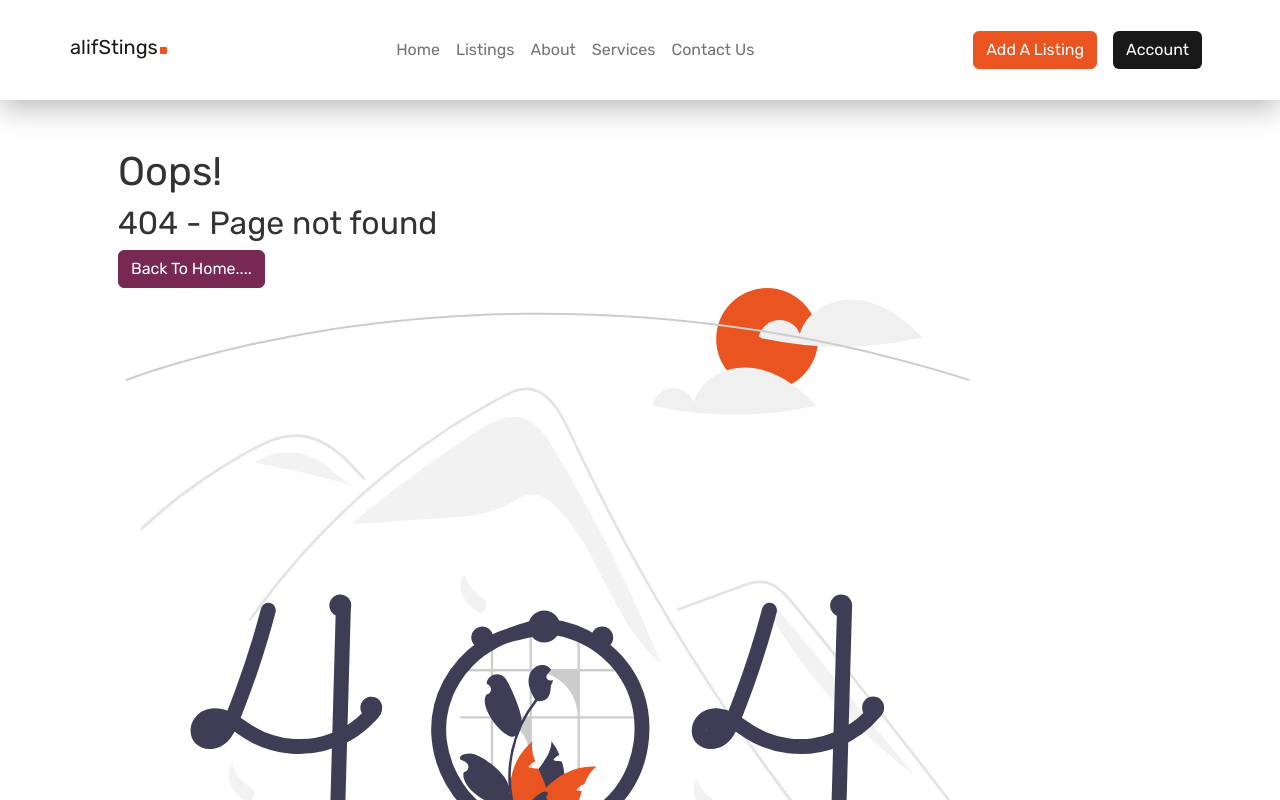
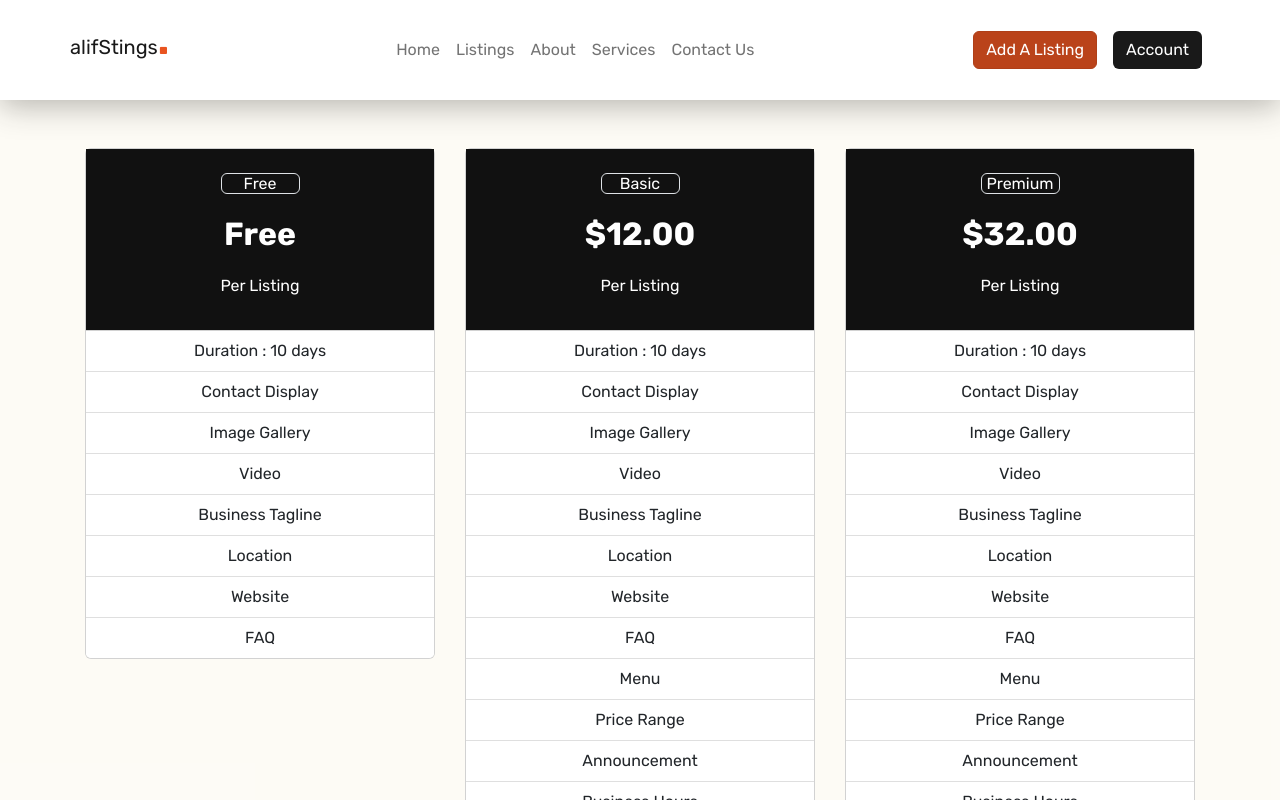
Before and after one commit to abdinaa17/alifStings, a React (Vite) app: page /pricing in a window 1280 px wide. Shown: the top 800 px of the page. Built offline with nearby package versions, Linux system fonts and the light colour scheme.

Commit message:
Got started with the pricing plan page and tweaked some styling site-wide

```diff
--- a/src/App.jsx
+++ b/src/App.jsx
@@ -15,6 +15,7 @@ import {
   RegisterPage,
   ContactPage,
   ServicesPage,
+  PricingPage,
 } from "./pages";
 
 function App() {
@@ -33,6 +34,7 @@ function App() {
           <Route path="register" element={<RegisterPage />} />
           <Route path="contact" element={<ContactPage />} />
           <Route path="services" element={<ServicesPage />} />
+          <Route path="pricing" element={<PricingPage />} />
           <Route path="*" element={<ErrorPage />} />
         </Routes>
         <Footer />
--- a/src/components/Header/Header.jsx
+++ b/src/components/Header/Header.jsx
@@ -33,7 +33,7 @@ const Header = () => {
             </LinkContainer>
           </Nav>
           <Nav className="ms-auto">
-            <LinkContainer to="/new-listing">
+            <LinkContainer to="/pricing">
               <Button
                 variant="primary"
                 className="nav__btn my-2 my-md-0  mx-md-2"
--- a/src/components/Hero/Hero.jsx
+++ b/src/components/Hero/Hero.jsx
@@ -9,6 +9,10 @@ const Hero = () => {
   const [query, setQuery] = useState("");
   const handleSubmit = (e) => {
     e.preventDefault();
+    if (!query) {
+      console.log("Nothing was searched");
+      return;
+    }
     console.log(query);
   };
   return (
--- a/src/components/NewListing/NewListing.jsx
+++ b/src/components/NewListing/NewListing.jsx
@@ -7,6 +7,7 @@ import { useState } from "react";
 import "../NewListing/NewListing.css";
 
 const NewListing = () => {
+  const user = true;
   const [formError, setFormError] = useState(false);
   const [listing, setListing] = useState({
     title: "",
@@ -14,6 +15,8 @@ const NewListing = () => {
     desc: "",
     address: "",
     city: "",
+    phone: "",
+    website: "",
     owner: "",
     featured: false,
   });
@@ -110,9 +113,39 @@ const NewListing = () => {
             />
           </Form.Group>
           <Form.Group className="mb-3">
+            <Form.Label>Phone</Form.Label>
+            <Form.Control
+              type="text"
+              name="owner"
+              value={listing.phone}
+              onChange={handleChange}
+              placeholder="123 456-7890"
+            />
+          </Form.Group>
+          <Form.Group className="mb-3">
+            <Form.Label>Website</Form.Label>
+            <Form.Control
+              type="text"
+              name="owner"
+              value={listing.website}
+              onChange={handleChange}
+              placeholder="www.example.com..."
+            />
+          </Form.Group>
+          <Form.Group className="mb-3">
             <Form.Label>Owner</Form.Label>
             <Form.Control
               type="text"
+              name="owner"
+              value={listing.owner}
+              onChange={handleChange}
+              placeholder="Enter Owner's name..."
+            />
+          </Form.Group>
+          <Form.Group className="mb-3">
+            <Form.Label>Category</Form.Label>
+            <Form.Control
+              type="select"
               name="owner"
               value={listing.owner}
               onChange={handleChange}
@@ -129,7 +162,7 @@ const NewListing = () => {
               label="Check box if you want your listing to be featured"
             />
           </Form.Group>
-          <Button type="submit">Add Your Listing</Button>
+          <Button type="submit">Save and preview</Button>
         </Form>
         {formError && (
           <Alert style={{ maxWidth: "800px" }} className="mt-3 mx-auto">
--- /dev/null
+++ b/src/components/Pricing/Pricing.jsx
@@ -0,0 +1,121 @@
+// Global Imports
+import { Button, Card, Col, ListGroup, Row } from "react-bootstrap";
+
+const pricingPlan = [
+  {
+    id: 1,
+    type: "free",
+    price: "free",
+    // services: [{
+
+    // }]
+  },
+];
+const Pricing = () => {
+  return (
+    <div className="container">
+      <Row>
+        <Col md={4}>
+          <Card className="text-center mx-auto" style={{ maxWidth: "350px" }}>
+            <Card.Body
+              style={{
+                background: "#111",
+                color: "#fff",
+              }}
+            >
+              <Card.Subtitle className="my-2 border rounded w-25 mx-auto">
+                Free
+              </Card.Subtitle>
+              <Card.Text className="my-3 fw-bolder fs-2">Free</Card.Text>
+              <Card.Text className="my-3">Per Listing</Card.Text>
+            </Card.Body>
+            <ListGroup className="list-group-flush">
+              <ListGroup.Item>Duration : 10 days</ListGroup.Item>
+              <ListGroup.Item>Contact Display</ListGroup.Item>
+              <ListGroup.Item> Image Gallery</ListGroup.Item>
+              <ListGroup.Item> Video</ListGroup.Item>
+              <ListGroup.Item> Business Tagline</ListGroup.Item>
+              <ListGroup.Item> Location</ListGroup.Item>
+              <ListGroup.Item> Website</ListGroup.Item>
+              <ListGroup.Item> FAQ</ListGroup.Item>
+            </ListGroup>
+          </Card>
+        </Col>
+        <Col md={4}>
+          <Card className="text-center mx-auto" style={{ maxWidth: "350px" }}>
+            <Card.Body
+              style={{
+                background: "#111",
+                color: "#fff",
+              }}
+            >
+              <Card.Subtitle className="my-2 border rounded w-25 mx-auto">
+                Basic
+              </Card.Subtitle>
+              <Card.Text className="my-3 fw-bolder fs-2">$12.00</Card.Text>
+              <Card.Text className="my-3">Per Listing</Card.Text>
+            </Card.Body>
+            <ListGroup className="list-group-flush">
+              <ListGroup.Item>Duration : 10 days</ListGroup.Item>
+              <ListGroup.Item>Contact Display</ListGroup.Item>
+              <ListGroup.Item> Image Gallery</ListGroup.Item>
+              <ListGroup.Item> Video</ListGroup.Item>
+              <ListGroup.Item> Business Tagline</ListGroup.Item>
+              <ListGroup.Item> Location</ListGroup.Item>
+              <ListGroup.Item> Website</ListGroup.Item>
+              <ListGroup.Item> FAQ</ListGroup.Item>
+              <ListGroup.Item> Menu</ListGroup.Item>
+              <ListGroup.Item> Price Range</ListGroup.Item>
+              <ListGroup.Item> Announcement</ListGroup.Item>
+              <ListGroup.Item> Business Hours</ListGroup.Item>
+            </ListGroup>
+          </Card>
+        </Col>
+        <Col md={4}>
+          <Card className="text-center mx-auto" style={{ maxWidth: "350px" }}>
+            <Card.Body
+              style={{
+                background: "#111",
+                color: "#fff",
+              }}
+            >
+              <Card.Subtitle className="my-2 border rounded w-25 mx-auto">
+                Premium
+              </Card.Subtitle>
+              <Card.Text className="my-3 fw-bolder fs-2">$32.00</Card.Text>
+              <Card.Text className="my-3">Per Listing</Card.Text>
+            </Card.Body>
+            <ListGroup className="list-group-flush">
+              <ListGroup.Item>Duration : 10 days</ListGroup.Item>
+              <ListGroup.Item>Contact Display</ListGroup.Item>
+              <ListGroup.Item> Image Gallery</ListGroup.Item>
+              <ListGroup.Item> Video</ListGroup.Item>
+              <ListGroup.Item> Business Tagline</ListGroup.Item>
+              <ListGroup.Item> Location</ListGroup.Item>
+              <ListGroup.Item> Website</ListGroup.Item>
+              <ListGroup.Item> FAQ</ListGroup.Item>
+              <ListGroup.Item> Menu</ListGroup.Item>
+              <ListGroup.Item> Price Range</ListGroup.Item>
+              <ListGroup.Item> Announcement</ListGroup.Item>
+              <ListGroup.Item> Business Hours</ListGroup.Item>
+              <ListGroup.Item>Events</ListGroup.Item>
+              <ListGroup.Item> Bookings</ListGroup.Item>
+              <ListGroup.Item> Google Ads</ListGroup.Item>
+              <ListGroup.Item> 24 Hour Support</ListGroup.Item>
+            </ListGroup>
+          </Card>
+          <div className="d-flex">
+            <Button
+              variant="link"
+              className="my-2 w-50 mx-auto border border-2"
+            >
+              Continue
+            </Button>
+          </div>
+        </Col>
+      </Row>
+    </div>
+  );
+};
+
+export default Pricing;
--- a/src/components/index.js
+++ b/src/components/index.js
@@ -9,6 +9,7 @@ import Footer from "./Footer/Footer";
 import Blogs from "./Blogs/Blogs";
 import Faqs from "./FAQs/Faqs";
 import NewListing from "./NewListing/NewListing";
+import Pricing from "./Pricing/Pricing";
 
 export {
   Header,
@@ -22,4 +23,5 @@ export {
   Footer,
   Blogs,
   Faqs,
+  Pricing,
 };
--- a/src/pages/LoginPage.jsx
+++ b/src/pages/LoginPage.jsx
@@ -1,13 +1,13 @@
 import React from "react";
 import { Col, Row, Form, Button, Card } from "react-bootstrap";
-import { FaFacebook, FaGoogle } from "react-icons/fa";
 import { Link } from "react-router-dom";
 
 // Local Imports
 import loginImg from "../assets/images/login.svg";
+
 const Login = () => {
   const handleSubmit = (e) => {
-    //
+    e.preventDefault();
   };
   return (
     <section className="page py-5">
@@ -35,17 +35,17 @@ const Login = () => {
                       placeholder="Enter password here..."
                     />
                   </Form.Group>
-                  <Button className="w-100" type="submit">
+                  <Button className="w-100 mt-3" type="submit">
                     Login
                   </Button>
                   <div className="pt-3">
-                    <p className="fw-bolder">Or Login With</p>
-                    <Link to="/" className="p-2 text-info">
-                      <FaGoogle size={24} />
-                    </Link>
-                    <Link to="/" className="p-2 text-info">
-                      <FaFacebook size={24} />
-                    </Link>
+                    <p className="fw-bolder text-center">Or</p>
+                    <Button variant="success" className="w-100 mb-3">
+                      Log in with Gmail
+                    </Button>
+                    <Button variant="info" className="w-100">
+                      Log in with Facebook
+                    </Button>
                   </div>
                 </Form>
               </Card>
@@ -53,7 +53,7 @@ const Login = () => {
                 <small className="text-capitalize">
                   Don't have an account?{" "}
                   <Link to="/register">Register Here</Link>
-                </small>
+                </small>{" "}
               </p>
               <p>
                 <small className="text-capitalize">
--- /dev/null
+++ b/src/pages/PricingPage.jsx
@@ -0,0 +1,12 @@
+import React from "react";
+import { Pricing } from "../components";
+
+const PricingPage = () => {
+  return (
+    <section className="page py-5">
+      <Pricing />
+    </section>
+  );
+};
+
+export default PricingPage;
--- a/src/pages/RegisterPage.jsx
+++ b/src/pages/RegisterPage.jsx
@@ -42,7 +42,7 @@ const Register = () => {
                       placeholder="Confirm password here..."
                     />
                   </Form.Group>
-                  <Button className="w-100" type="submit">
+                  <Button className="w-100 mt-3" type="submit">
                     Register
                   </Button>
                 </Form>
--- a/src/pages/index.js
+++ b/src/pages/index.js
@@ -9,6 +9,7 @@ import LoginPage from "./LoginPage";
 import RegisterPage from "./RegisterPage";
 import ContactPage from "./ContactPage";
 import ServicesPage from "./ServicesPage";
+import PricingPage from "./PricingPage";
 export {
   HomePage,
   AboutPage,
@@ -21,4 +22,5 @@ export {
   LoginPage,
   RegisterPage,
   ContactPage,
+  PricingPage,
 };
```
